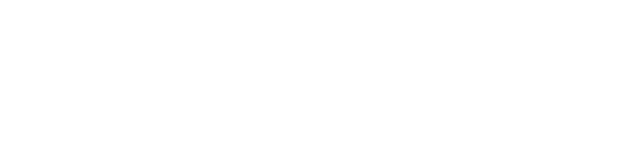
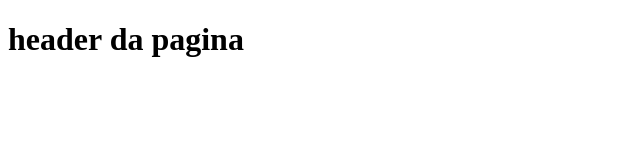
Before and after one commit to gbaldodev/exemploEbac, a plain HTML site: page index.html in a window 1280 px wide. Shown: the whole page, without its empty margins (0-640 px from the left). Drawn offline with Linux system fonts and the light colour scheme.

Commit message:
header add

```diff
--- a/index.html
+++ b/index.html
@@ -6,6 +6,8 @@
     <title>Document</title>
 </head>
 <body>
-
+    <header>
+        <H1> header da pagina</H1>
+    </header>
 </body>
 </html>
```
